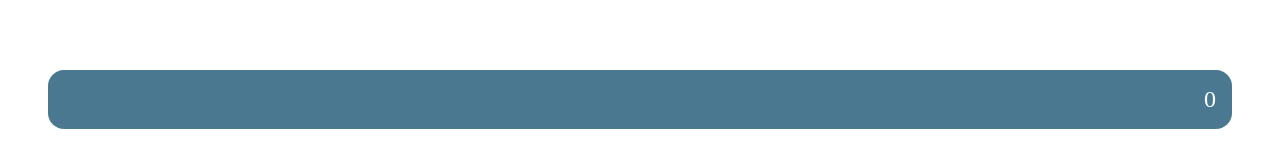
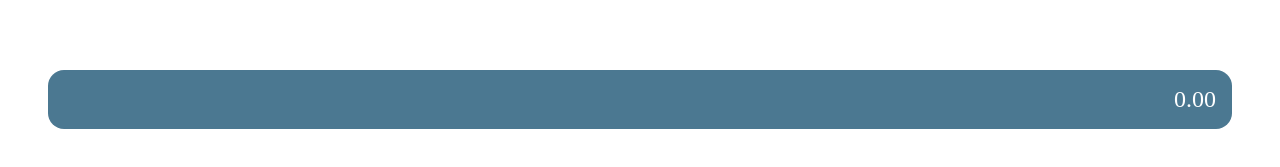
Before and after one commit to CatalinaSorina/SHOP, a React (Create React App) app in the folder ex2shop/: page / in a window 1280 px wide. Shown: the part 301-468 px from the top of the page. Built offline with nearby package versions, Linux system fonts and the light colour scheme.

Commit message:
show price with 2 decimals

```diff
--- a/ex2shop/src/components/Basket.js
+++ b/ex2shop/src/components/Basket.js
@@ -77,7 +77,7 @@ const Basket = (props) => {
 							/>
 						))}
 					</Div>
-					<TrBottom>{props.price}</TrBottom>
+					<TrBottom>{props.price.toFixed(2)}</TrBottom>
 				</Table>
 			</React.Fragment>
 		)
--- a/ex2shop/src/store/reducers/index.js
+++ b/ex2shop/src/store/reducers/index.js
@@ -78,7 +78,7 @@ const shopReducer = (state = initialState, action) => {
 			basketWithItemRemoved.map((item) => {
 				if (item.id === action.payload) {
 					if (item.qty === 1) {
-						basketWithItemRemoved = state.basket.filter((item) => item.id !== action.payload);
+						basketWithItemRemoved = basketWithItemRemoved.filter((item) => item.id !== action.payload);
 					} else {
 						item.qty--;
 					}
```
